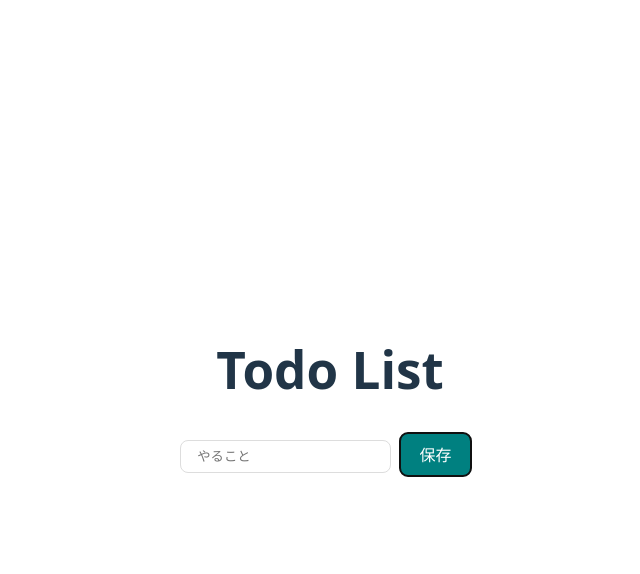
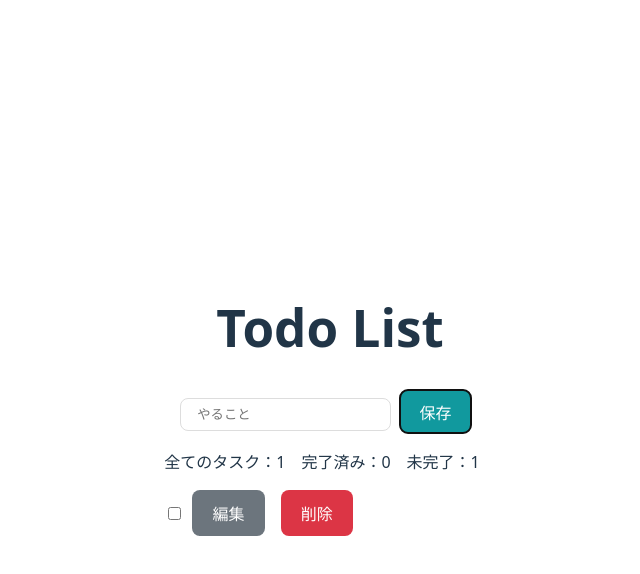
Before and after one commit to katsu-17/react_todo_list, a React (Vite) app: page / in a window 1280 px wide. Both pictures are taken after a click on the button "保存". Shown: the top 574 px of the page, without its empty margins (310-950 px from the left). Built offline with nearby package versions, Linux system fonts and the light colour scheme.

Commit message:
feat: ReadとDeleteを実装

```diff
--- a/src/App.tsx
+++ b/src/App.tsx
@@ -1,27 +1,72 @@
 import { useState, type ChangeEvent } from 'react'
 import './App.css'
 import styled from 'styled-components'
+import { Button } from './components/Button'
+
+type Todo = {
+  title: string,
+  isCompleted: boolean,
+}
 
 function App() {
   const [newTodo, setNewTodo] = useState('')
-  const [todos, setTodos] = useState<Array<string>>([])
+  const [todos, setTodos] = useState<Array<Todo>>([])
+
+  const completedTodosCount: number = todos.filter((todo) => todo.isCompleted).length
+  const uncompletedTodosCount: number = todos.length - completedTodosCount
 
   const onChangeTodo = (e: ChangeEvent<HTMLInputElement>) => {
     setNewTodo(e.target.value)
   }
 
   const onClickSave = () => {
-    setTodos([...todos, newTodo])
+    const hasSameTodo = todos.find((todo) => todo.title === newTodo)
+    if (hasSameTodo) {
+      alert('すでに登録済みです')
+      return
+    }
+
+    setTodos([...todos, { title: newTodo, isCompleted: false }])
     setNewTodo('')
+  }
+
+  const onClickCheck = (title: string) => {
+    const nextTodos = todos.map((todo) => {
+      if (todo.title === title) {
+        todo.isCompleted = !todo.isCompleted
+        return todo
+      } else {
+        return todo
+      }
+    })
+
+    setTodos(nextTodos)
+  }
+
+  const onClickDelete = (title: string) => {
+    if (confirm("本当に削除してもよろしいですか？")) {
+      const nextTodos = todos.filter((todo) => todo.title !== title)
+      setTodos(nextTodos)
+    }
   }
 
   return (
     <>
       <h1>Todo List</h1>
       <StyledInput type="text" placeholder="やること" value={newTodo} onChange={onChangeTodo} />
-      <StyledButton type='button' onClick={onClickSave}>保存</StyledButton>
+      <Button color='#11999e' onClick={onClickSave}>保存</Button>
+      <StyledSummaryContainer>
+        <StyledSummaryItem>全てのタスク：{todos.length}</StyledSummaryItem>
+        <StyledSummaryItem>完了済み：{completedTodosCount}</StyledSummaryItem>
+        <StyledSummaryItem>未完了：{uncompletedTodosCount}</StyledSummaryItem>
+      </StyledSummaryContainer>
       {todos.map((todo) => (
-        <p>{todo}</p>
+        <StyledTodosContainer key={todo.title}>
+          <input type="checkbox" checked={todo.isCompleted} onClick={() => onClickCheck(todo.title)} />
+          <p>{todo.title}</p>
+          <Button color="#6c757d">編集</Button>
+          <Button color="#dc3545" onClick={() => onClickDelete(todo.title)}>削除</Button>
+        </StyledTodosContainer>
       ))}
     </>
   )
@@ -34,9 +79,18 @@ const StyledInput = styled.input`
   border: solid #ddd 1px;
 `
 
-const StyledButton = styled.button`
-  background-color: teal;
-  color: #fff;
-  margin: 0 8px;
+const StyledTodosContainer = styled.div`
+  display: flex;
+  align-items: center;
 `
+
+const StyledSummaryContainer = styled.div`
+  display: flex;
+  align-items: center;
+`
+
+const StyledSummaryItem = styled.p`
+  margin-right: 16px;
+`
+
 export default App
--- /dev/null
+++ b/src/components/Button.tsx
@@ -0,0 +1,26 @@
+import type { FC, ReactNode } from "react";
+import styled, { css } from "styled-components";
+
+type Props = {
+  children: ReactNode;
+  color?: string;
+  onClick?: () => void;
+}
+
+export const Button: FC<Props> = (props) => {
+  const { children, color, onClick} = props
+  return (
+    <StyledButton $background={color} onClick={onClick}>{children}</StyledButton>
+  )
+}
+
+const StyledButton = styled.button<{ $background?: string; }>`
+  background-color: #11999e;
+  color: #fff;
+  margin: 0 8px;
+  color: white;
+
+  ${props => props.$background && css`
+    background-color: ${props.$background};
+  `}
+`
```
